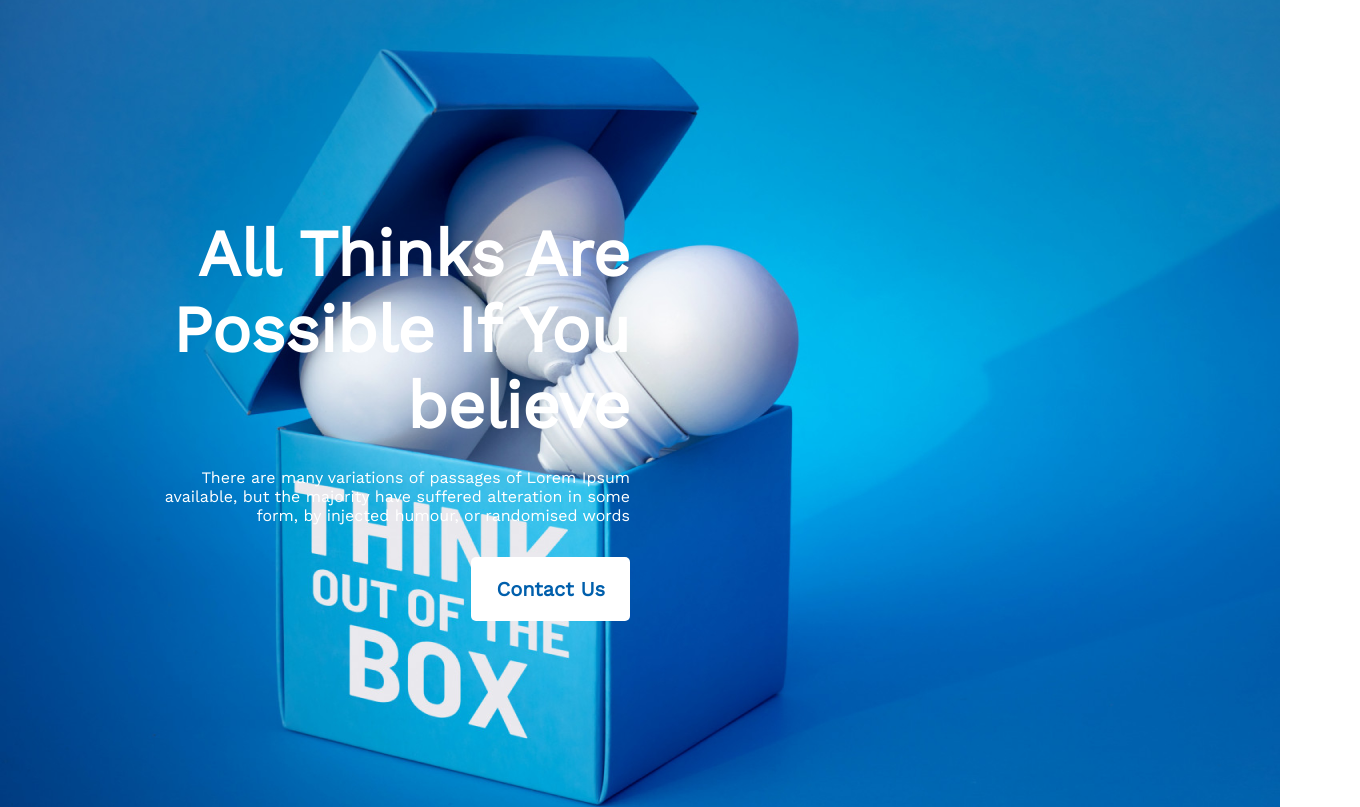
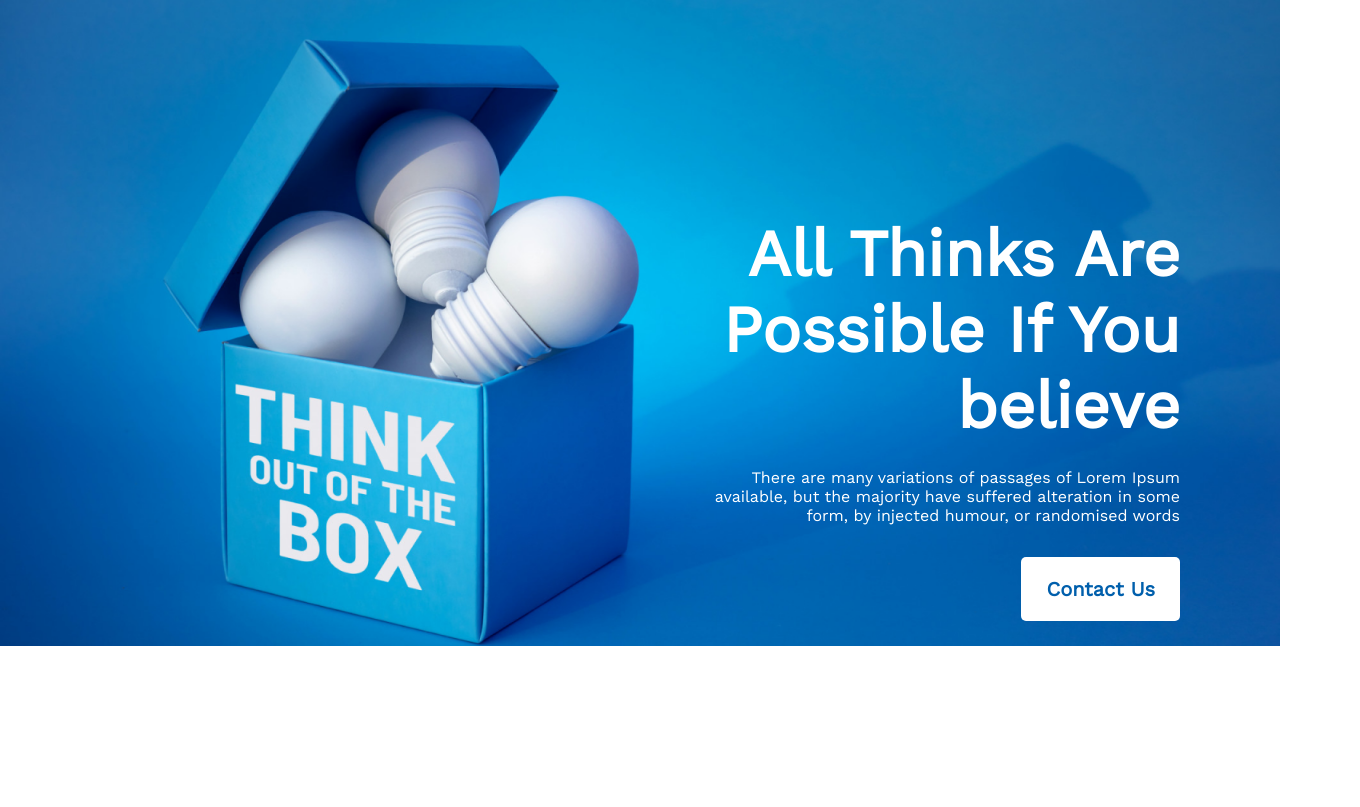
Before and after one commit to Akram-Ul-Hasan/New-year-new-me, a plain HTML site: page index.html in a window 1280 px wide. Shown: the top 807 px of the page, 1360 px wide, since content can reach past the window. Drawn offline with nearby package versions, Linux system fonts and the light colour scheme.

Commit message:
Adjust heading

```diff
--- a/styles/style.css
+++ b/styles/style.css
@@ -17,9 +17,10 @@ header {
   width: 100%;
   background-image: url(../images/banner/banner3.png);
   background-repeat: no-repeat;
+  background-size: contain;
 }
 .header-container {
-  padding: 216px 700px 0 150px;
+  padding: 216px 180px 0 700px;
   text-align: Right;
   width: 480px;
 }
```
